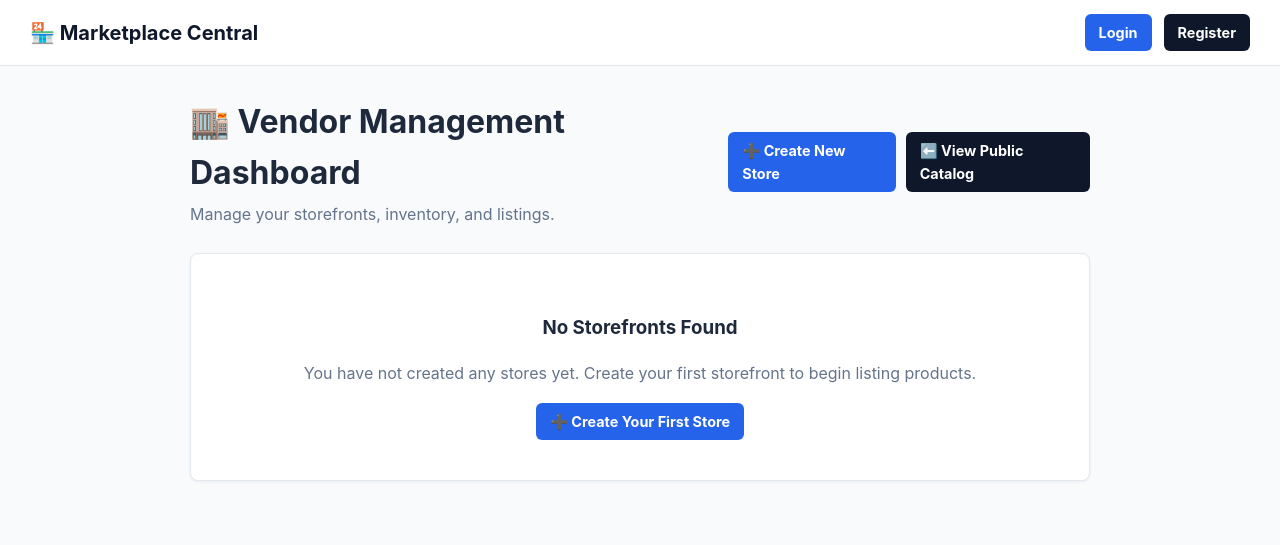
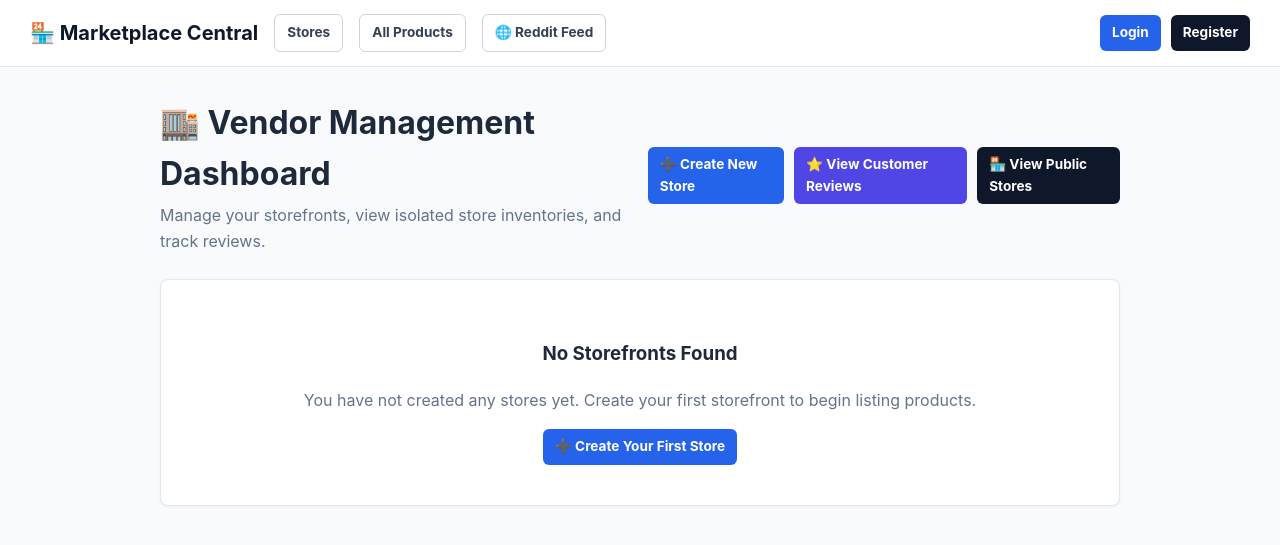
Before and after one commit to arianmalayery-studio/eCommerce_App, a Django app: template eCommerce/templates/eCommerce/vendor_dashboard.html in a window 1280 px wide. Shown: the top 545 px of the page. Run offline with Django 5.2, Linux system fonts and the light colour scheme; the template is opened without the code that fills it, so the values that code supplies are empty.

Commit message:
Address review feedback: tiered store browsing, vendor reviews view, navbar reddit link, and updated README

```diff
--- a/eCommerce/templates/eCommerce/base.html
+++ b/eCommerce/templates/eCommerce/base.html
@@ -7,29 +7,38 @@
         body { font-family: -apple-system, BlinkMacSystemFont, "Segoe UI", Roboto, sans-serif; margin: 0; line-height: 1.6; background-color: #f8fafc; color: #1e293b; }
         .navbar { background-color: #ffffff; border-bottom: 1px solid #e2e8f0; padding: 14px 30px; display: flex; justify-content: space-between; align-items: center; }
         .nav-brand { font-size: 1.25rem; font-weight: bold; text-decoration: none; color: #0f172a; }
-        .nav-links { display: flex; align-items: center; gap: 12px; }
-        .user-tag { font-size: 0.9rem; padding: 4px 10px; border-radius: 9999px; font-weight: bold; }
+        .nav-links { display: flex; align-items: center; gap: 10px; }
+        .user-tag { font-size: 0.85rem; padding: 4px 10px; border-radius: 9999px; font-weight: bold; }
         .role-vendor { background-color: #ede9fe; color: #6d28d9; }
         .role-buyer { background-color: #e0f2fe; color: #0369a1; }
-        .btn { padding: 7px 14px; border: none; border-radius: 6px; cursor: pointer; text-decoration: none; display: inline-block; font-weight: bold; font-size: 0.9rem; }
+        .btn { padding: 7px 12px; border: none; border-radius: 6px; cursor: pointer; text-decoration: none; display: inline-block; font-weight: bold; font-size: 0.85rem; }
         .btn-blue { background-color: #2563eb; color: white; }
+        .btn-indigo { background-color: #4f46e5; color: white; }
         .btn-amber { background-color: #f59e0b; color: white; }
         .btn-slate { background-color: #0f172a; color: white; }
         .btn-red { background-color: #dc2626; color: white; }
-        .container { max-width: 900px; margin: 30px auto; padding: 0 20px; }
-        .card { background: white; border: 1px solid #e2e8f0; border-radius: 8px; padding: 24px; box-shadow: 0 1px 3px rgba(0,0,0,0.06); }
+        .btn-outline { background-color: transparent; border: 1px solid #cbd5e1; color: #334155; }
+        .container { max-width: 960px; margin: 30px auto; padding: 0 20px; }
+        .card { background: white; border: 1px solid #e2e8f0; border-radius: 8px; padding: 24px; box-shadow: 0 1px 3px rgba(0,0,0,0.06); margin-bottom: 20px; }
     </style>
 </head>
 <body>
 
     <nav class="navbar">
-        <a href="{% url 'eCommerce:products_list' %}" class="nav-brand">🏪 Marketplace Central</a>
+        <div style="display: flex; align-items: center; gap: 16px;">
+            <a href="{% url 'eCommerce:stores_list' %}" class="nav-brand">🏪 Marketplace Central</a>
+            <a href="{% url 'eCommerce:stores_list' %}" class="btn btn-outline">Stores</a>
+            <a href="{% url 'eCommerce:products_list' %}" class="btn btn-outline">All Products</a>
+            <a href="{% url 'eCommerce:reddit_feed' %}" class="btn btn-outline">🌐 Reddit Feed</a>
+        </div>
+
         <div class="nav-links">
             {% if request.user.is_authenticated %}
                 <span>👤 <strong>{{ request.user.username }}</strong></span>
                 {% if is_vendor %}
                     <span class="user-tag role-vendor">🏬 Vendor</span>
-                    <a href="{% url 'eCommerce:vendor_dashboard' %}" class="btn btn-slate">Dashboard</a>
+                    <a href="{% url 'eCommerce:vendor_dashboard' %}" class="btn btn-slate">My Stores</a>
+                    <a href="{% url 'eCommerce:vendor_reviews' %}" class="btn btn-indigo">⭐ Reviews</a>
                 {% else %}
                     <span class="user-tag role-buyer">🛍️ Buyer</span>
                     <a href="{% url 'eCommerce:main_cart_page' %}" class="btn btn-amber">🛒 Cart</a>
--- a/eCommerce/templates/eCommerce/vendor_dashboard.html
+++ b/eCommerce/templates/eCommerce/vendor_dashboard.html
@@ -6,67 +6,49 @@
 <div style="display: flex; justify-content: space-between; align-items: center; margin-bottom: 25px;">
     <div>
         <h1 style="margin: 0;">🏬 Vendor Management Dashboard</h1>
-        <p style="color: #64748b; margin: 4px 0 0 0;">Manage your storefronts, inventory, and listings.</p>
+        <p style="color: #64748b; margin: 4px 0 0 0;">Manage your storefronts, view isolated store inventories, and track reviews.</p>
     </div>
     <div style="display: flex; gap: 10px;">
         <a href="{% url 'eCommerce:create_store' %}" class="btn btn-blue">➕ Create New Store</a>
-        <a href="{% url 'eCommerce:products_list' %}" class="btn btn-slate">⬅️ View Public Catalog</a>
+        <a href="{% url 'eCommerce:vendor_reviews' %}" class="btn btn-indigo">⭐ View Customer Reviews</a>
+        <a href="{% url 'eCommerce:stores_list' %}" class="btn btn-slate">🏪 View Public Stores</a>
     </div>
 </div>
 
+{% if stores %}
+    <div style="display: grid; grid-template-columns: repeat(auto-fill, minmax(280px, 1fr)); gap: 20px;">
         {% for store in stores %}
-    <div class="card" style="margin-bottom: 25px;">
-        <div style="display: flex; justify-content: space-between; align-items: center; border-bottom: 1px solid #e2e8f0; padding-bottom: 15px; margin-bottom: 15px;">
+            <div class="card" style="margin-bottom: 0; display: flex; flex-direction: column; justify-content: space-between;">
                 <div>
-                <h2 style="margin: 0; color: #0f172a;">🏪 {{ store.name }}</h2>
-                <p style="color: #64748b; margin: 4px 0 0 0;">{{ store.description|default:"No description provided." }}</p>
+                    <div style="display: flex; justify-content: space-between; align-items: flex-start; margin-bottom: 8px;">
+                        <h2 style="margin: 0; color: #0f172a; font-size: 1.25rem;">🏪 {{ store.name }}</h2>
                     </div>
+                    <p style="color: #64748b; font-size: 0.9rem; margin-top: 0;">
+                        {{ store.description|default:"No description provided." }}
+                    </p>
+                </div>
+
+                <div style="margin-top: 18px; padding-top: 14px; border-top: 1px solid #f1f5f9; display: flex; flex-direction: column; gap: 8px;">
+                    <a href="{% url 'eCommerce:store_products' store.id %}" class="btn btn-blue" style="text-align: center;">
+                        📦 Manage Products &rarr;
+                    </a>
                     <div style="display: flex; gap: 8px;">
-                <a href="{% url 'eCommerce:edit_store' store.id %}" class="btn btn-slate" style="font-size: 0.85rem;">✏️ Edit Store</a>
-                <a href="{% url 'eCommerce:delete_store' store.id %}" class="btn btn-red" style="font-size: 0.85rem;">🗑️ Delete Store</a>
+                        <a href="{% url 'eCommerce:edit_store' store.id %}" class="btn btn-slate" style="flex: 1; text-align: center; font-size: 0.85rem;">
+                            ✏️ Edit Store
+                        </a>
+                        <a href="{% url 'eCommerce:delete_store' store.id %}" class="btn btn-red" style="flex: 1; text-align: center; font-size: 0.85rem;">
+                            🗑️ Delete
+                        </a>
                     </div>
                 </div>
-
-        <div style="display: flex; justify-content: space-between; align-items: center; margin-bottom: 15px;">
-            <h3 style="margin: 0;">Products</h3>
-            <a href="{% url 'eCommerce:add_product' store.id %}" class="btn btn-blue" style="font-size: 0.85rem;">➕ Add Product to {{ store.name }}</a>
             </div>
-
-        {% if store.products.all %}
-            <table style="width: 100%; border-collapse: collapse;">
-                <thead>
-                    <tr style="background: #f1f5f9; text-align: left;">
-                        <th style="padding: 10px; border: 1px solid #e2e8f0;">Product Name</th>
-                        <th style="padding: 10px; border: 1px solid #e2e8f0;">Price</th>
-                        <th style="padding: 10px; border: 1px solid #e2e8f0;">Stock</th>
-                        <th style="padding: 10px; border: 1px solid #e2e8f0; width: 140px;">Actions</th>
-                    </tr>
-                </thead>
-                <tbody>
-                    {% for product in store.products.all %}
-                        <tr>
-                            <td style="padding: 10px; border: 1px solid #e2e8f0;"><strong>{{ product.name }}</strong></td>
-                            <td style="padding: 10px; border: 1px solid #e2e8f0; color: #16a34a; font-weight: bold;">${{ product.price }}</td>
-                            <td style="padding: 10px; border: 1px solid #e2e8f0;">{{ product.stock }}</td>
-                            <td style="padding: 10px; border: 1px solid #e2e8f0;">
-                                <a href="{% url 'eCommerce:edit_product' product.id %}" class="btn btn-slate" style="padding: 3px 8px; font-size: 0.8rem;">✏️ Edit</a>
-                                <a href="{% url 'eCommerce:delete_product' product.id %}" class="btn btn-red" style="padding: 3px 8px; font-size: 0.8rem;">🗑️ Delete</a>
-                            </td>
-                        </tr>
         {% endfor %}
-                </tbody>
-            </table>
+    </div>
 {% else %}
-            <div style="text-align: center; padding: 20px; background-color: #f8fafc; border-radius: 6px; border: 1px dashed #cbd5e1;">
-                <p style="color: #64748b; margin: 0;">No products listed in this store yet.</p>
-            </div>
-        {% endif %}
-    </div>
-{% empty %}
     <div class="card" style="text-align: center; padding: 40px;">
         <h3>No Storefronts Found</h3>
         <p style="color: #64748b;">You have not created any stores yet. Create your first storefront to begin listing products.</p>
         <a href="{% url 'eCommerce:create_store' %}" class="btn btn-blue">➕ Create Your First Store</a>
     </div>
-{% endfor %}
+{% endif %}
 {% endblock %}
--- a/requirements.txt
+++ b/requirements.txt
@@ -1,6 +1,8 @@
 asgiref==3.9.1
 Django==5.2.4
 environ==1.0
-pymysql
+mysqlclient>=2.2.0
 sqlparse==0.5.3
 tzdata==2025.2
+djangorestframework>=3.14.0
+requests>=2.31.0
```
Also changed, not shown: eCommerce/templates/eCommerce/stores_list.html (added, +40 -0 lines), eCommerce/templates/eCommerce/vendor_reviews.html (added, +53 -0 lines), eCommerce/urls.py (+12 -2 lines), eCommerce/views.py (+62 -13 lines), eCommerce/templates/eCommerce/store_products.html (added), eCommerce_app/__init__.py (renamed from AuthLog/__init__.py), eCommerce_app/asgi.py (renamed from AuthLog/asgi.py), eCommerce_app/settings.py (renamed from AuthLog/settings.py), eCommerce_app/urls.py (renamed from AuthLog/urls.py), eCommerce_app/wsgi.py (renamed from AuthLog/wsgi.py), readme.md. Lines whose indentation alone changed are shown as unchanged.
